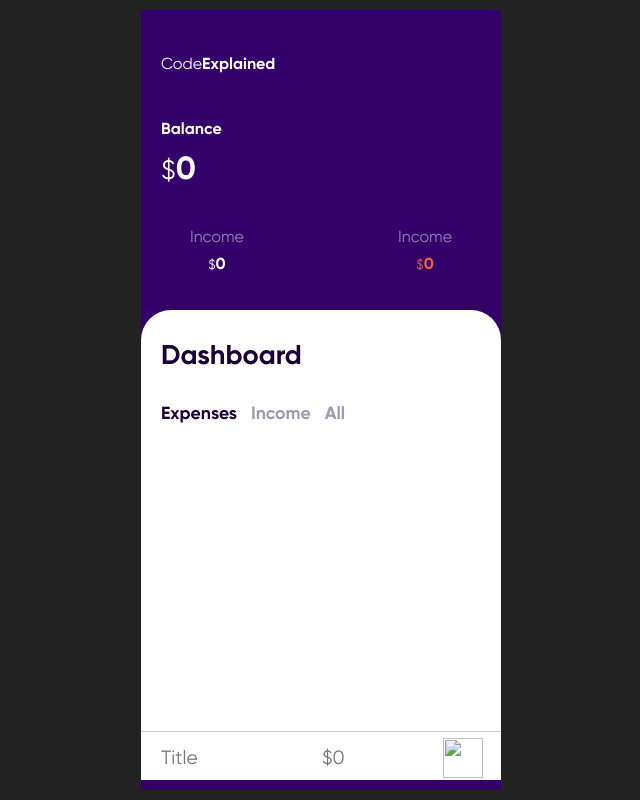
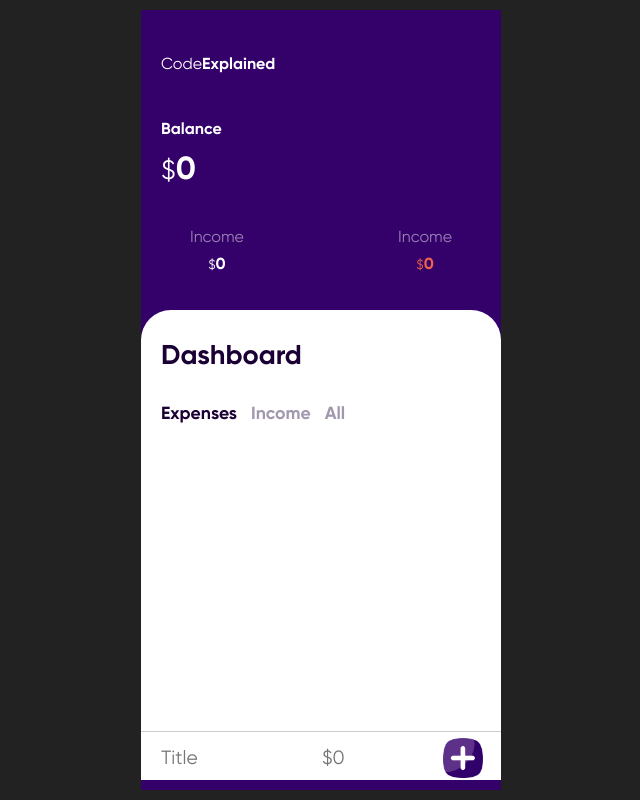
Before and after one commit to priyanshupatel002/Budget-App, a plain HTML site: page index.html in a window 1280 px wide. Both pictures are taken after a click on the element "Expenses". Shown: the whole page, without its empty margins (319-959 px from the left). Drawn offline with Linux system fonts and the light colour scheme; files whose address does not match are found by name.

Commit message:
Update index.html

```diff
--- a/index.html
+++ b/index.html
@@ -53,7 +53,7 @@
                 <div class="input">
                     <input type="text" id="income-title-input" name="title" placeholder="Title">
                     <input type="number" id="income-amount-input" name="amount" placeholder="$0">
-                    <div class="add-income"><img src="icon/plus.png" alt=""></div>
+                    <div class="add-income"><img src="plus.png" alt=""></div>
                 </div>
             </div>
             <div class="hide" id="expense">
@@ -61,7 +61,7 @@
                 <div class="input">
                     <input type="text" id="expense-title-input" name="title" placeholder="Title">
                     <input type="number" id="expense-amount-input" name="amount" placeholder="$0">
-                    <div class="add-expense"><img src="icon/plus.png" alt=""></div>
+                    <div class="add-expense"><img src="plus.png" alt=""></div>
                 </div>
             </div>
             <div id="all">
```
